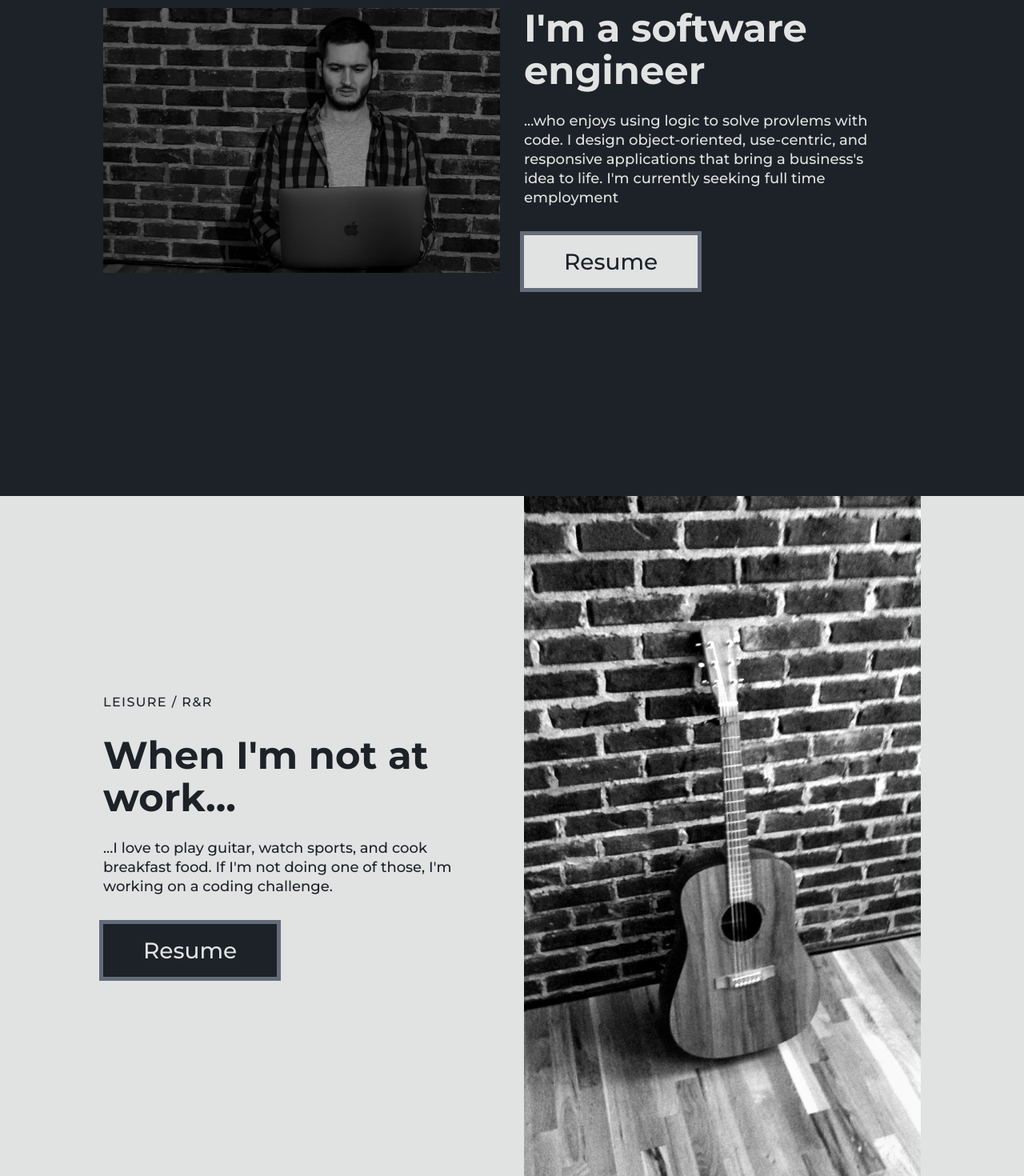
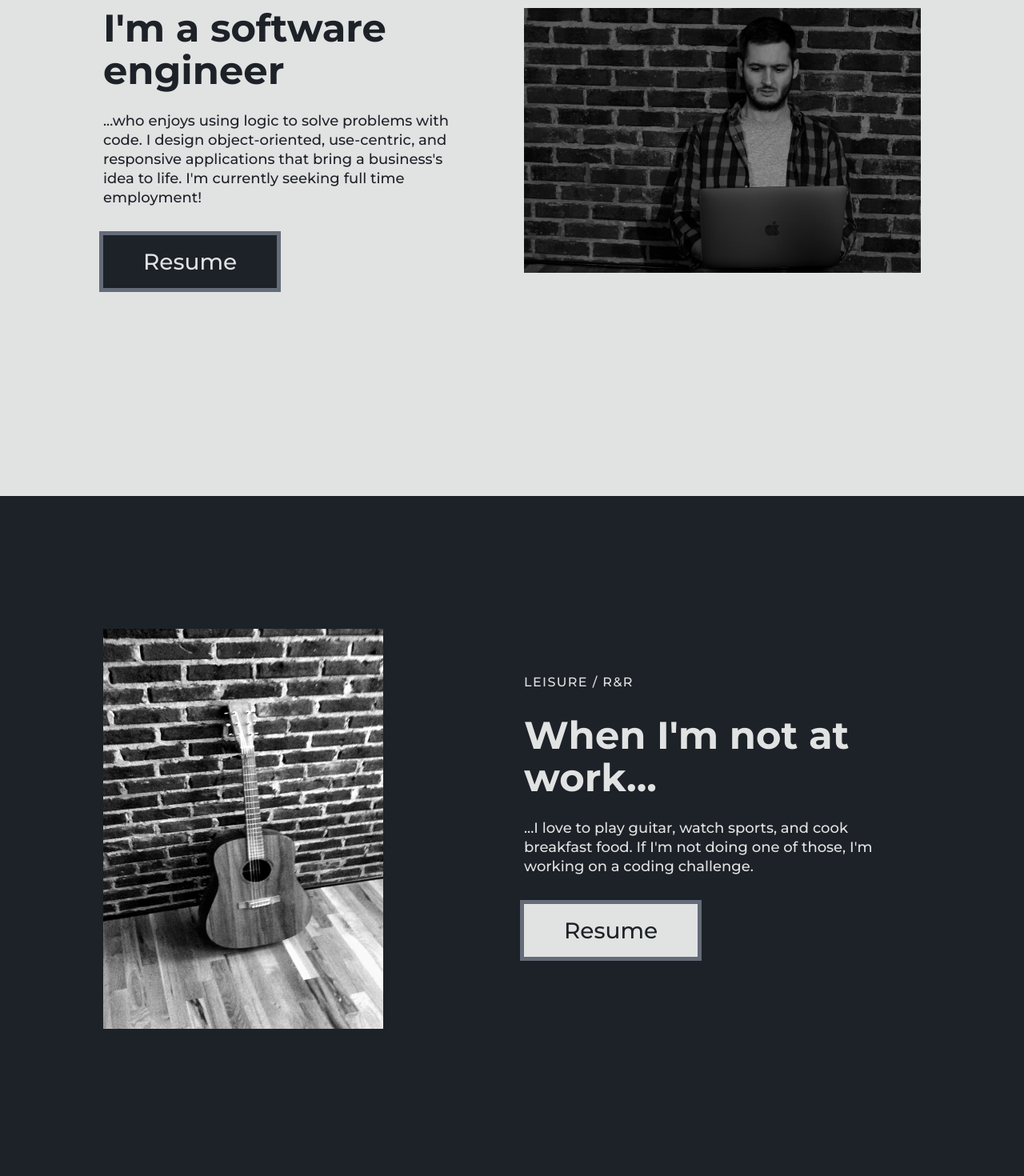
Before and after one commit to jake-utk/portfolio, a React (Create React App) app: page / in a window 1280 px wide. Shown: the part 1040-2510 px from the top of the page at 80% size. Built offline with nearby package versions, Linux system fonts and the light colour scheme.

Commit message:
Ordering of components corrected, coloring of Info.js corrected.

```diff
--- a/src/Components/Info/index.js
+++ b/src/Components/Info/index.js
@@ -38,10 +38,6 @@ const Row = styled.div`
 		grid-template-areas: ${({ imageStart }) =>
 			imageStart ? `'col1' 'col2'` : `'col1 col1' 'col2 col2'`};
 	}
-
-	/* @media screen and (max-width: 380px) {
-		grid-template-columns: 1fr;
-	} */
 `;
 
 const ColumnOne = styled.div`
@@ -100,10 +96,6 @@ const H1 = styled.h1`
 const ButtonContainer = styled.div`
 	display: flex;
 	justify-content: flex-start;
-
-	/* @media screen and (max-width: 480px) {
-		justify-content: center;
-	} */
 `;
 
 const Button = styled.a`
@@ -136,20 +128,12 @@ const ImgContainer = styled.div`
 `;
 
 const Img = styled.img`
-	/* background: url(${Image});
-	background-position: 65% 0;
 	background-size: cover;
-	height: 500px; */
+	max-height: ${({ portraitOrient }) => (portraitOrient ? "500px" : "350px")};
+	max-width: ${({ portraitOrient }) => (portraitOrient ? "350px" : "500px")};
 	width: 100%;
 	margin: 0 0 10px 0;
 	padding-right: 0;
-	/* width: 300px;
-	@media screen and (max-width: 480px) {
-		height: 400px;
-		width: 250px;
-		margin-left: 50px;
-		margin-right: 50px;
-	} */
 `;
 
 const Info = ({
@@ -167,6 +151,7 @@ const Info = ({
 	altText,
 	lightButton,
 	darkText,
+	portraitOrient,
 }) => {
 	return (
 		<Container darkBackground={darkBackground} id={id}>
@@ -213,6 +198,7 @@ const Info = ({
 					<ColumnTwo>
 						<ImgContainer>
 							<Img
+								portraitOrient={portraitOrient}
 								src={image}
 								alt={altText}
 								data-aos='zoom-in'
--- a/src/Components/ProjectBar/index.js
+++ b/src/Components/ProjectBar/index.js
@@ -228,7 +228,7 @@ const Button = styled.a`
 	}
 
 	@media screen and (max-width: 780px) {
-		font-size: 24px;
+		font-size: 22px;
 	}
 
 	&:hover {
--- a/src/Components/Skills/index.js
+++ b/src/Components/Skills/index.js
@@ -51,7 +51,7 @@ const Wrapper = styled.div`
 	justify-content: center;
 	grid-gap: 16px;
 
-	@media screen and (max-width: 1200px) {
+	@media screen and (max-width: 1300px) {
 		grid-template-columns: repeat(4, 1fr);
 	}
 
--- a/src/data/data.js
+++ b/src/data/data.js
@@ -66,36 +66,38 @@ export const projects = [
 
 export const infoOne = {
 	id: "about",
+	darkBackground: false,
+	lightIntroText: false,
+	lightH1Text: false,
+	lightDescriptionText: false,
+	introText: "thanks for checking out my portfolio.",
+	h1Text: "I'm a software engineer",
+	descText:
+		"...who enjoys using logic to solve problems with code.  I design object-oriented, use-centric, and responsive applications that bring a business's idea to life.  I'm currently seeking full time employment!",
+	buttonText: "Resume",
+	imageStart: false,
+	image: ImageOne,
+	portraitOrient: false,
+	altText: "Picture of Jake",
+	lightButton: false,
+	darkText: false,
+};
+
+export const infoTwo = {
+	id: "personal",
 	darkBackground: true,
 	lightIntroText: true,
 	lightH1Text: true,
 	lightDescriptionText: true,
-	introText: "thanks for checking out my portfolio.",
-	h1Text: "I'm a software engineer",
-	descText:
-		"...who enjoys using logic to solve provlems with code.  I design object-oriented, use-centric, and responsive applications that bring a business's idea to life.  I'm currently seeking full time employment",
-	buttonText: "Resume",
-	imageStart: true,
-	image: ImageOne,
-	altText: "Picture of Jake",
-	lightButton: true,
-	darkText: true,
-};
-
-export const infoTwo = {
-	id: "personal",
-	darkBackground: false,
-	lightIntroText: false,
-	lightH1Text: false,
-	lightDescriptionText: false,
 	introText: "leisure / R&R",
 	h1Text: "When I'm not at work...",
 	descText:
 		"...I love to play guitar, watch sports, and cook breakfast food.  If I'm not doing one of those, I'm working on a coding challenge.",
 	buttonText: "Resume",
-	imageStart: false,
+	imageStart: true,
 	image: ImageTwo,
+	portraitOrient: true,
 	altText: "Guitar",
-	lightButton: false,
-	darkText: false,
+	lightButton: true,
+	darkText: true,
 };
```
Also changed, not shown: 1 other file (tests, documents, lock files or other folders).
